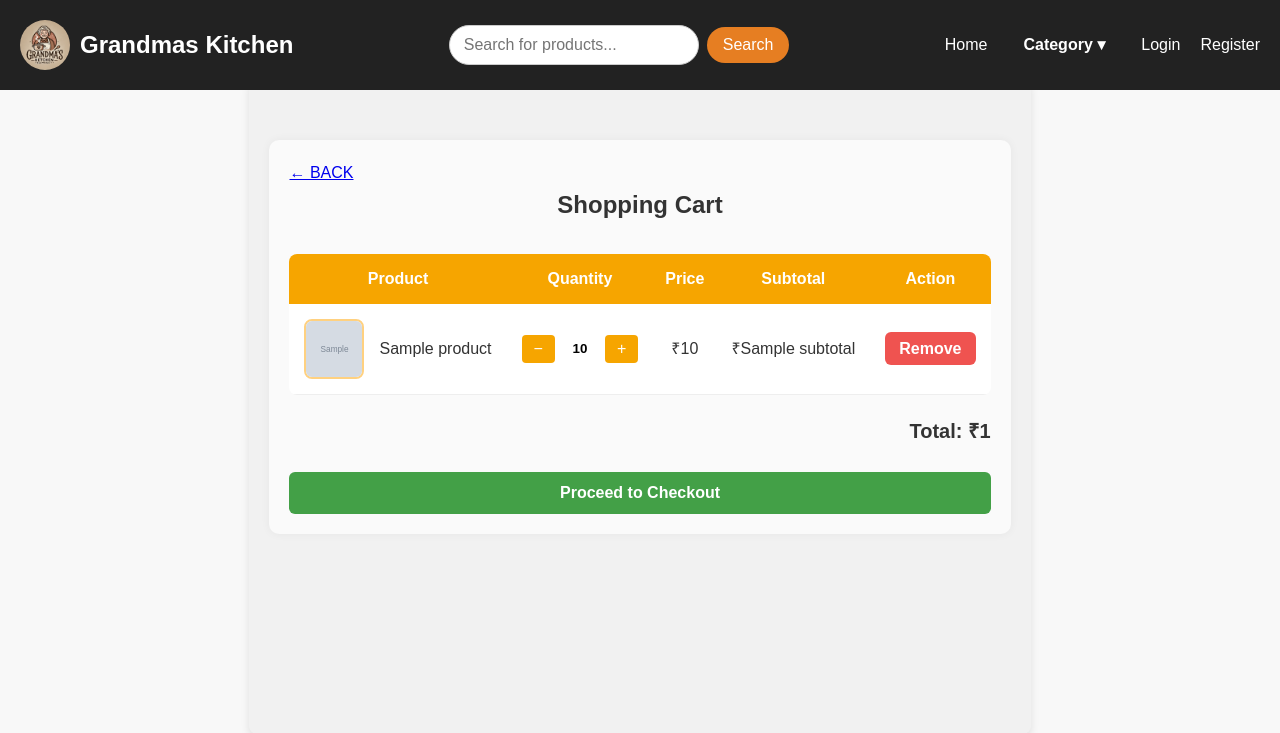
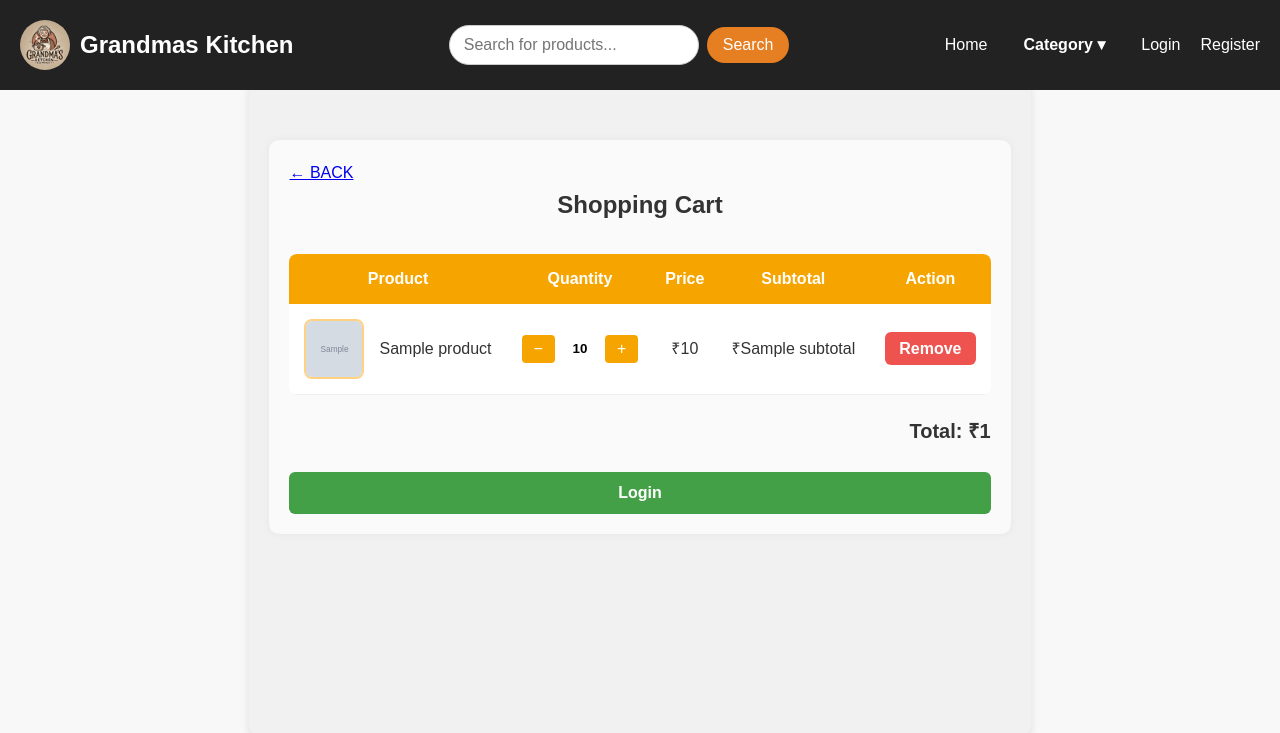
Before and after one commit to BillakantiVamshi/grandmas_kitchen, a Django app: template templates/cart.html in a window 1280 px wide. Shown: the top 733 px of the page. Run offline with Django 5.2, Linux system fonts and the light colour scheme; the template is opened without the code that fills it: most values are stand-ins (such as "Sample title", 1, 10 or a date in 2020); grey boxes marked "Sample" are stand-in pictures.

Commit message:
change in checkout

```diff
--- a/templates/cart.html
+++ b/templates/cart.html
@@ -45,7 +45,12 @@
     </table>
 
     <h3 class="cart-total">Total: ₹{{ total_price }}</h3>
-    <a href="{% url 'app1:checkout' %}" class="checkout-btn">Proceed to Checkout</a>
+    <!-- <a href="{% url 'app1:checkout' %}" class="checkout-btn">Proceed to Checkout</a> -->
+    {% if user.is_authenticated %}
+        <a href="{% url 'app1:checkout' %}" class="checkout-btn">Proceed to Checkout</a>
+    {% else %}
+        <a href="{% url 'login' %}?next={% url 'app1:cart' %}" class="checkout-btn">Login</a>
+    {% endif %}
 
     {% else %}
     <p class="empty-cart-msg">Your cart is empty.</p>
```
